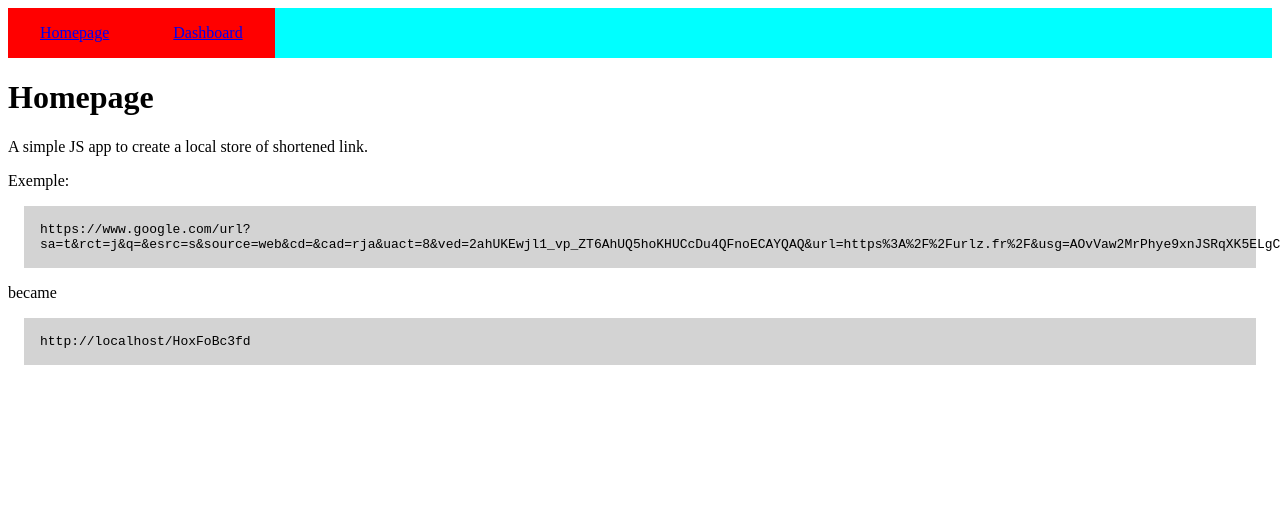
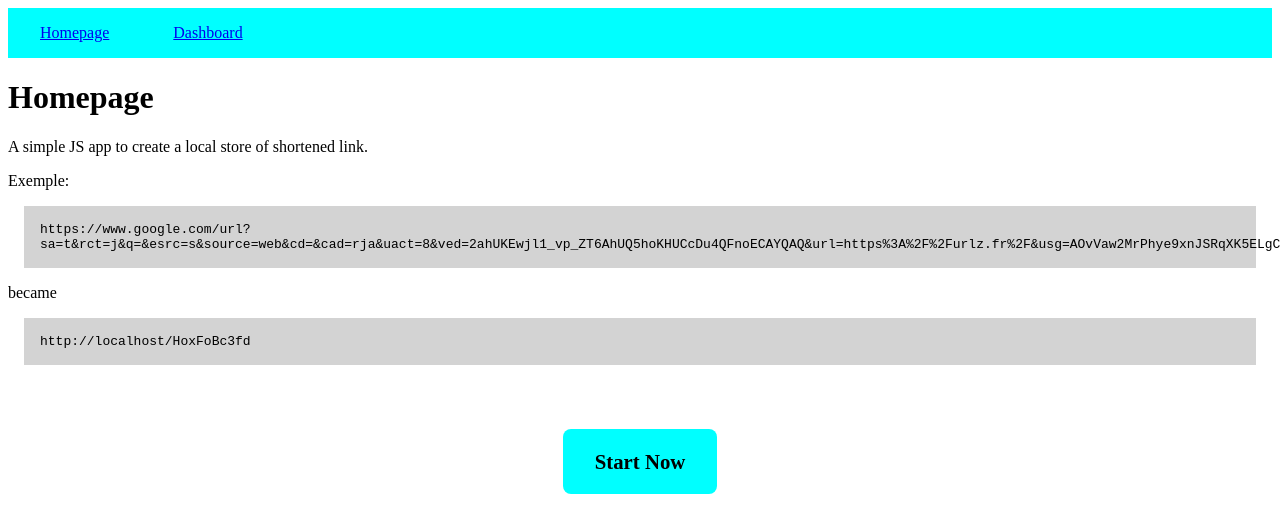
Before and after one commit to jtessieau/link-shortener, a React (Vite) app: page / in a window 1280 px wide. Shown: the top 532 px of the page. Built offline with nearby package versions, Linux system fonts and the light colour scheme.

Commit message:
Add style and cta

```diff
--- a/index.html
+++ b/index.html
@@ -3,7 +3,7 @@
     <head>
         <meta charset="UTF-8" />
         <meta name="viewport" content="width=device-width, initial-scale=1.0" />
-        <title>WTT</title>
+        <title>Personal Link Shortener</title>
     </head>
     <body>
         <div id="root"></div>
--- a/src/Pages/Homepage.css
+++ b/src/Pages/Homepage.css
@@ -4,3 +4,17 @@ code {
     background-color: lightgray;
     padding: 1rem 1rem;
 }
+
+#start-now {
+    background-color: aqua;
+    border-radius: 0.5rem;
+    padding: 1.3rem 2rem;
+    display: block;
+    width: fit-content;
+    margin: auto;
+    margin-top: 4rem;
+    text-decoration: none;
+    font-size: 1.3rem;
+    color: black;
+    font-weight: bold;
+}
--- a/src/Pages/Homepage.tsx
+++ b/src/Pages/Homepage.tsx
@@ -1,3 +1,4 @@
+import { Link } from "react-router-dom";
 import "./Homepage.css";
 
 export default function Homepage() {
@@ -15,6 +16,10 @@ export default function Homepage() {
                 became
                 <code> http://localhost/HoxFoBc3fd</code>
             </p>
+
+            <Link to='/dashboard' id='start-now'>
+                Start Now
+            </Link>
         </>
     );
 }
--- a/src/Shared/Navbar.scss
+++ b/src/Shared/Navbar.scss
@@ -7,7 +7,6 @@
         display: flex;
     }
     li {
-        background-color: red;
         padding: 1rem 2rem;
 
         &:hover {
```
